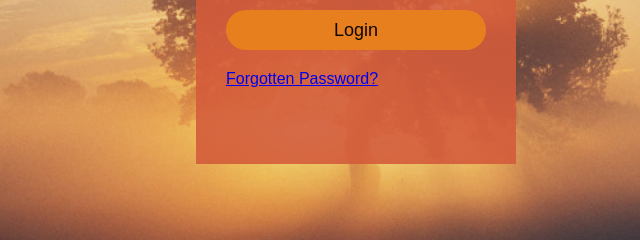
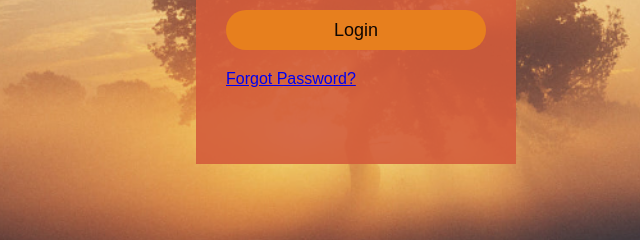
Before and after one commit to phakitsomohale-ITvarsity/Module5-Assessment1, a plain HTML site: page index.html in a window 1280 px wide. Shown: the part 426-666 px from the top of the page, 284-924 px from the left. Drawn offline with Linux system fonts and the light colour scheme.

Commit message:
Update index.html

```diff
--- a/index.html
+++ b/index.html
@@ -14,7 +14,7 @@
             <label for="passwordInput">Password:</label><input type="text" id="passwordInput">
             <br/>
             <input type="submit" name="" value="Login" onclick="verifyUser()">
-            <a href="#"> Forgotten Password?</a>
+            <a href="#"> Forgot Password?</a>
 
     </form>
     </div>
```
